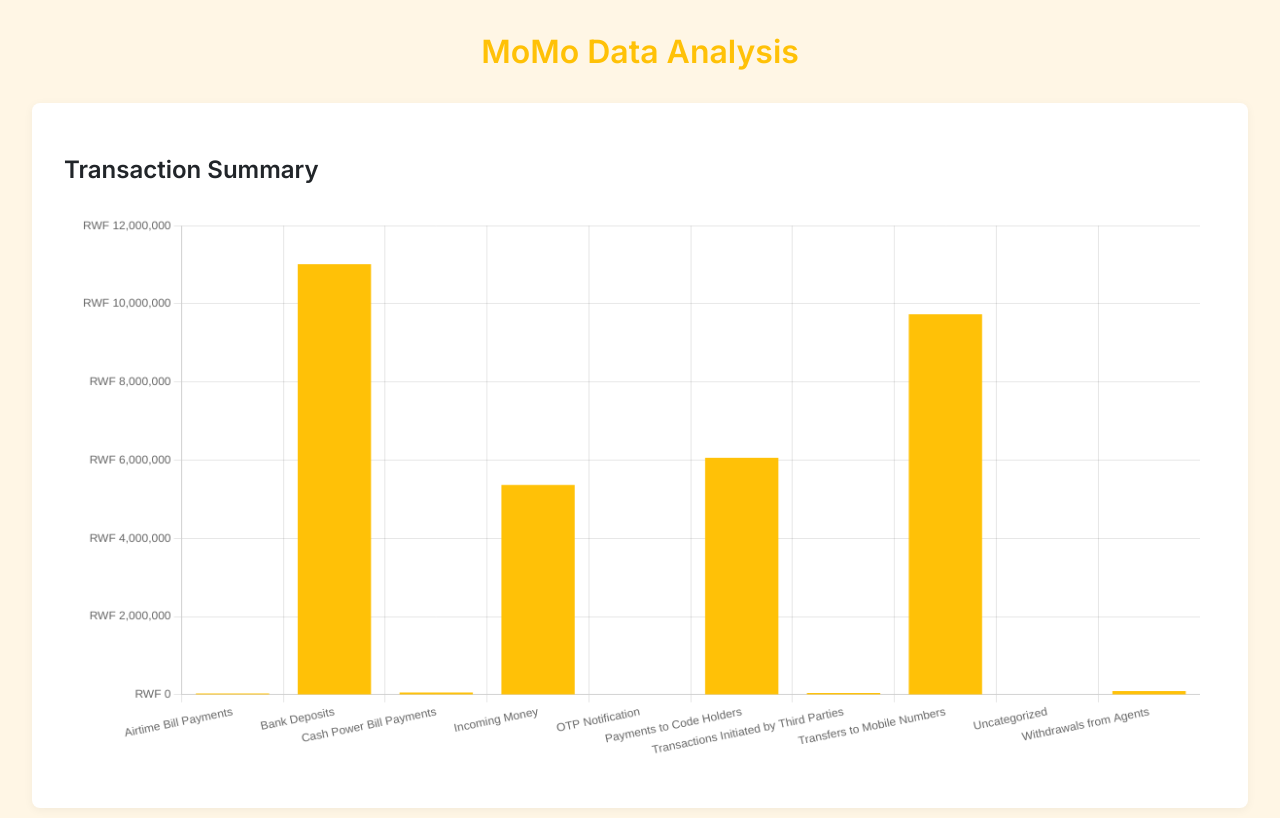
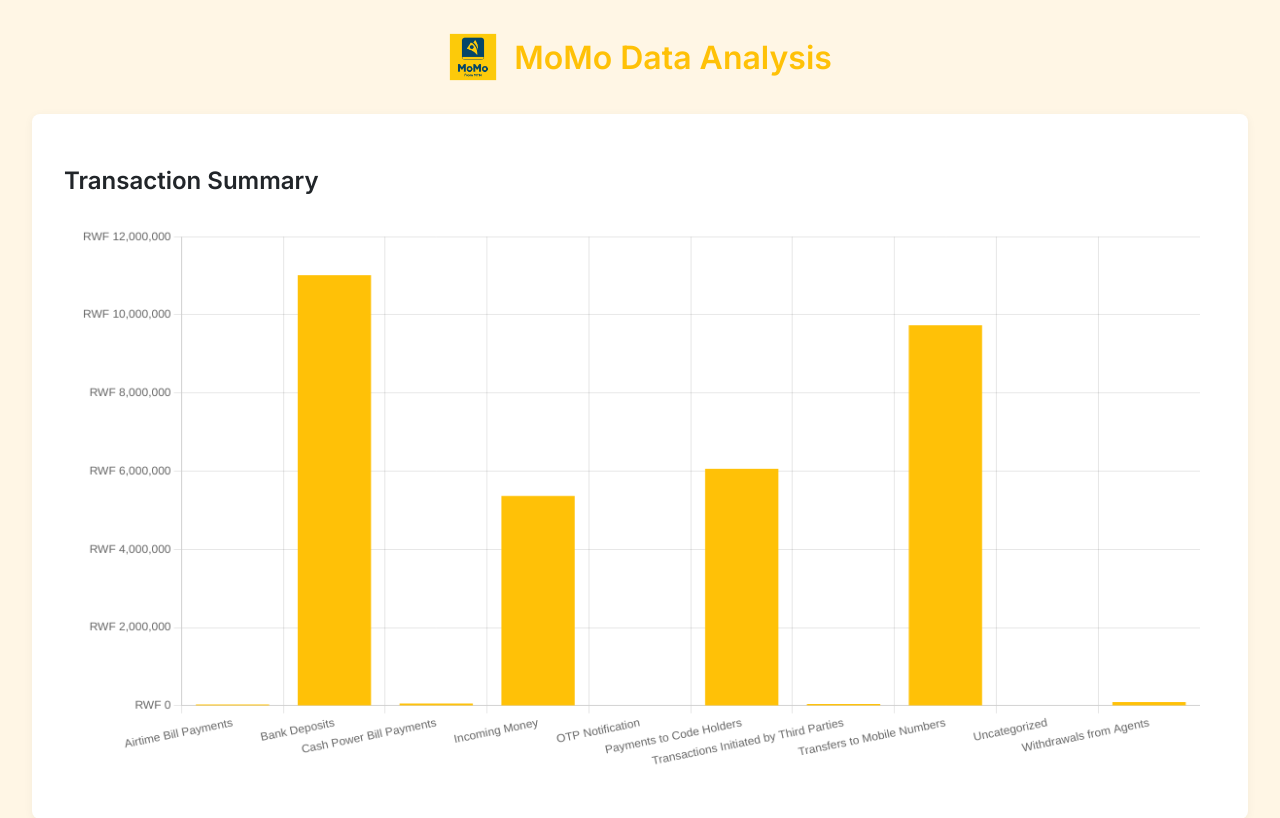
Before and after one commit to WamalwaSydney/MoMo-Data-Analysis, a Flask app: page / in a window 1280 px wide. Shown: the top 818 px of the page. Run offline with Flask 3, Linux system fonts and the light colour scheme; data comes from the database, SQL or seed files in the repository.

Commit message:
Update index.html

```diff
--- a/momo_dashboard/templates/index.html
+++ b/momo_dashboard/templates/index.html
@@ -11,11 +11,24 @@
       margin: 2rem;
       color: #333;
     }
-    h1 {
-      text-align: center;
-      color: #ffc107;
+
+    .header {
+      display: flex;
+      align-items: center;
+      justify-content: center;
       margin-bottom: 2rem;
     }
+
+    .header img {
+      height: 50px;
+      margin-right: 1rem;
+    }
+
+    .header h1 {
+      color: #ffc107;
+      margin: 0;
+    }
+
     section {
       margin-bottom: 3rem;
       background-color: #fff;
@@ -23,15 +36,18 @@
       border-radius: 8px;
       box-shadow: 0 2px 10px rgba(0, 0, 0, 0.05);
     }
+
     h2, h3 {
       color: #212529;
       margin-bottom: 1rem;
     }
+
     canvas {
       background: white;
       border-radius: 8px;
       padding: 1rem;
     }
+
     select {
       padding: 0.5rem;
       font-size: 1rem;
@@ -40,6 +56,7 @@
       margin-bottom: 1rem;
       background-color: #fff9db;
     }
+
     table {
       width: 100%;
       border-collapse: collapse;
@@ -47,30 +64,37 @@
       border-radius: 6px;
       overflow: hidden;
     }
+
     th, td {
       padding: 0.75rem 1rem;
       border-bottom: 1px solid #f0e68c;
       text-align: left;
     }
+
     th {
       background-color: #fff3cd;
       font-weight: 600;
     }
+
     tr:hover {
       background-color: #fff8e1;
     }
   </style>
 </head>
 <body>
-  <h1> MoMo Data Analysis</h1>
+
+  <div class="header">
+    <img src="static/mtn-momo.png" alt="logo">
+    <h1>MoMo Data Analysis</h1>
+  </div>
 
   <section>
-    <h2> Transaction Summary</h2>
+    <h2>Transaction Summary</h2>
     <canvas id="chart" width="600" height="300"></canvas>
   </section>
 
   <section>
-    <h2> Transaction Details</h2>
+    <h2>Transaction Details</h2>
     <select id="filter">
       <option value="">-- Select Transaction Type --</option>
     </select>
@@ -116,6 +140,7 @@
         });
       });
 
+    const filter = document.getElementById('filter');
     filter.onchange = () => {
       fetch('/api/transactions?type=' + filter.value)
         .then(r => r.json())
@@ -128,7 +153,7 @@
             tbody.appendChild(tr);
           });
         });
-}
+    };
   </script>
 </body>
 </html>
```
Lines whose indentation alone changed are shown as unchanged.
